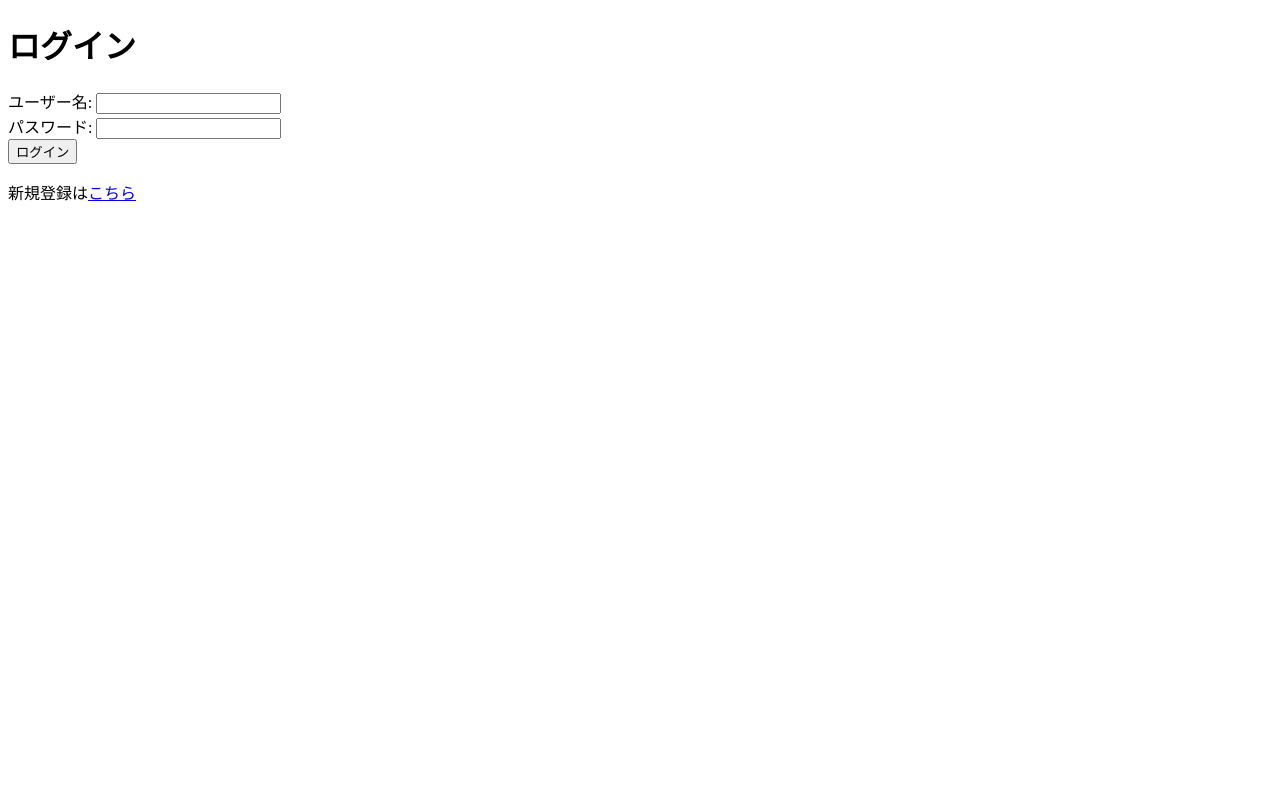
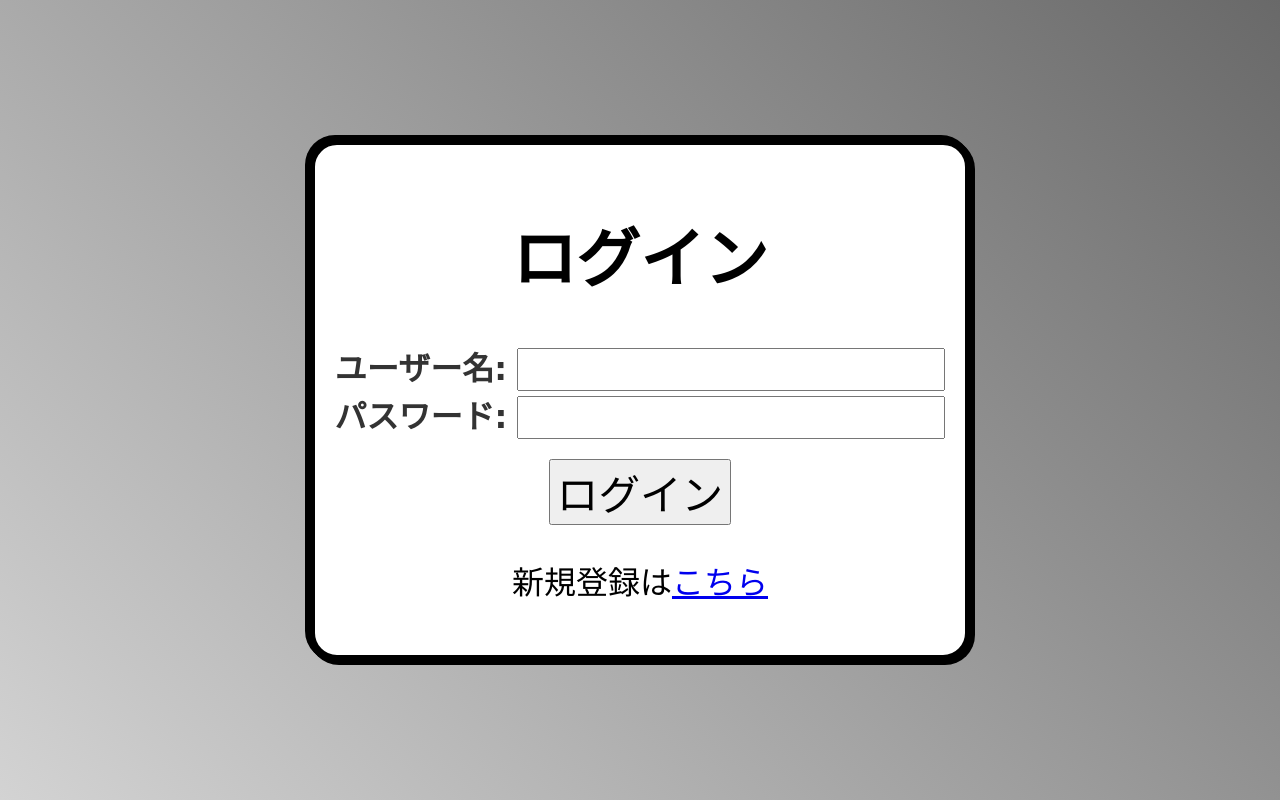
Before and after one commit to 2024AIT-OOP2-G12/img_conv, a Flask app: template templates/login.html in a window 1280 px wide. Run offline with Flask 3, Linux system fonts and the light colour scheme; the template is opened without the code that fills it, so the values that code supplies are empty.

Commit message:
add login

```diff
--- /dev/null
+++ b/static/login.css
@@ -0,0 +1,51 @@
+body {
+    background: linear-gradient(45deg, #d3d3d3, #696969);
+    font-family: 'Helvetica Neue', sans-serif;
+    height: 100vh;
+    display: flex;
+    justify-content: center;
+    align-items: center;
+    flex-direction: column; /* 垂直方向に配置 */
+    margin: 0; /* 不要な余白を削除 */
+}
+
+.handwriting-border {
+    border: 8px solid black; /* 枠線の太さと色 */
+    padding: 20px;           /* 内側の余白 */
+    border-radius: 30px;     /* 手書き感のため角を丸める */
+    box-shadow: 2px 2px 0 black, -2px -2px 0 black; /* 手書き感の影効果 */
+    display: inline-block;   /* 内容に合わせてサイズを調整 */
+    font-family: 'Comic Sans MS', cursive; /* 手書き風フォントを追加（任意） */
+    background: #FFFFFF;/*背景色*/
+}
+
+
+.center {
+    text-align: center;      /* テキストを水平方向で中央揃え */
+    font-size: 2em; /* フォントサイズを大きくする */
+}
+
+.label-large {
+    font-weight: bold; /* 太字にする（任意） */
+    color: #333; /* 色を濃くする（任意） */
+}
+
+.input-button {
+    font-size: 1em;
+
+}
+
+.login-button {
+    font-size: 1.3em;
+}
+
+.label-bordered {
+    border: 4px solid #666; /* 枠線（太さ、種類、色） */
+    padding: 5px;        /* 枠線内の余白 */
+    border-radius: 5px;  /* 角を丸める */
+    display: inline-block; /* サイズを自動調整 */
+}
+
+.form-group {
+    margin-bottom: 20px; /* パスワード入力欄とログインボタンの間に余白を追加 */
+}
--- a/templates/login.html
+++ b/templates/login.html
@@ -2,19 +2,23 @@
 <html lang="ja">
 <head>
     <meta charset="UTF-8">
-    <title>ログイン</title>
+    <meta name="viewport" content="width=device-width, initial-scale=1.0">
+    <title class="label-bordered">ログイン</title>
+    <link rel="stylesheet" href="{{ url_for('static', filename='login.css') }}">
 </head>
-<body>
+<body class="center">
+    <div class="handwriting-border">
     <h1>ログイン</h1>
     <form action="/login" method="POST">
-        <label for="username">ユーザー名:</label>
-        <input type="text" id="username" name="username" required>
+        <label for="username" class="label-large" >ユーザー名:</label>
+        <input class="input-button" type="text" id="username" name="username" required>
         <br>
-        <label for="password">パスワード:</label>
-        <input type="password" id="password" name="password" required>
+        <label for="password" class="label-large">パスワード:</label>
+        <input class="input-button form-group" type="password" id="password" name="password" required>
         <br>
-        <button type="submit">ログイン</button>
+        <button type="submit" class="login-button">ログイン</button>
     </form>
     <p>新規登録は<a href="/register">こちら</a></p>
+</div>
 </body>
 </html>
```
